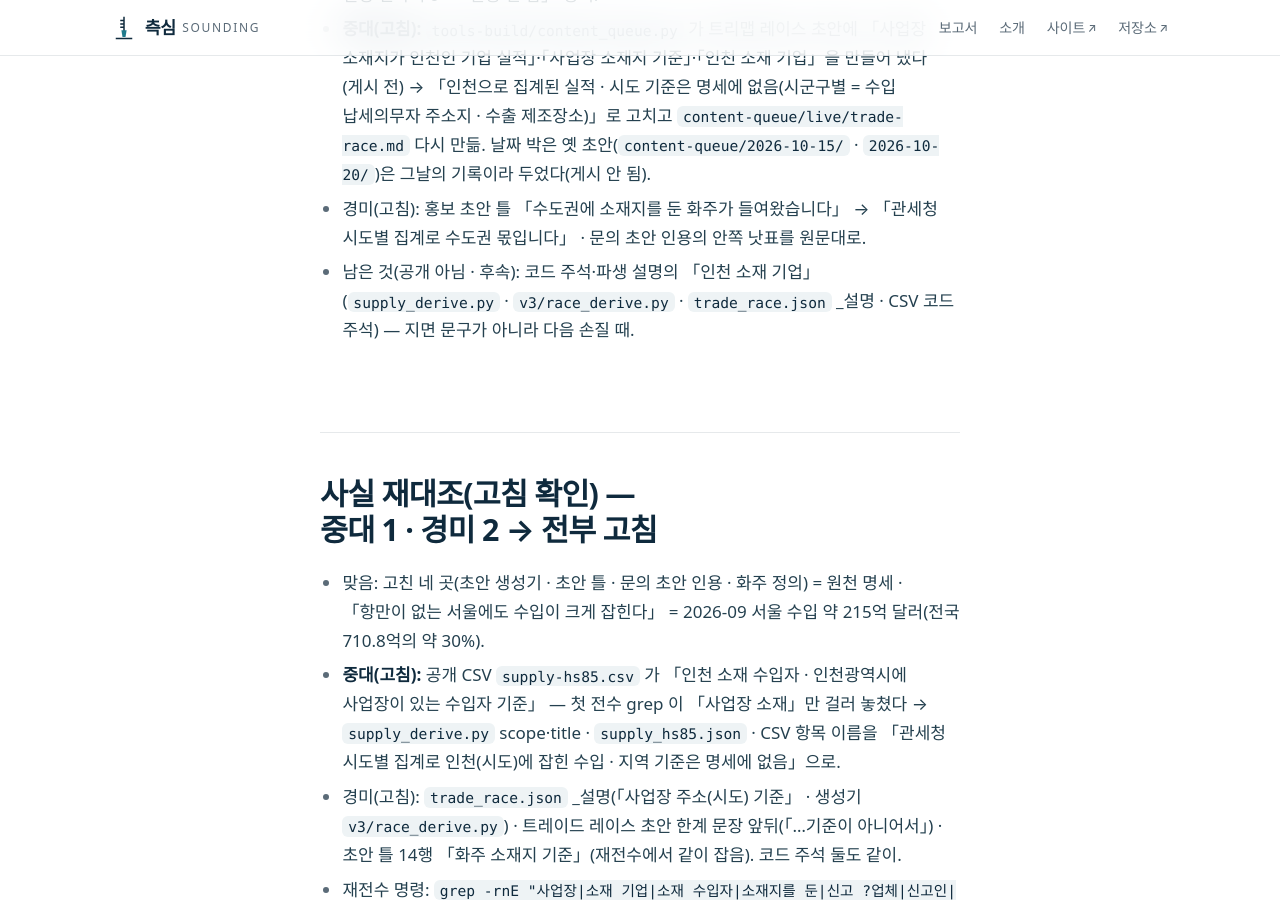
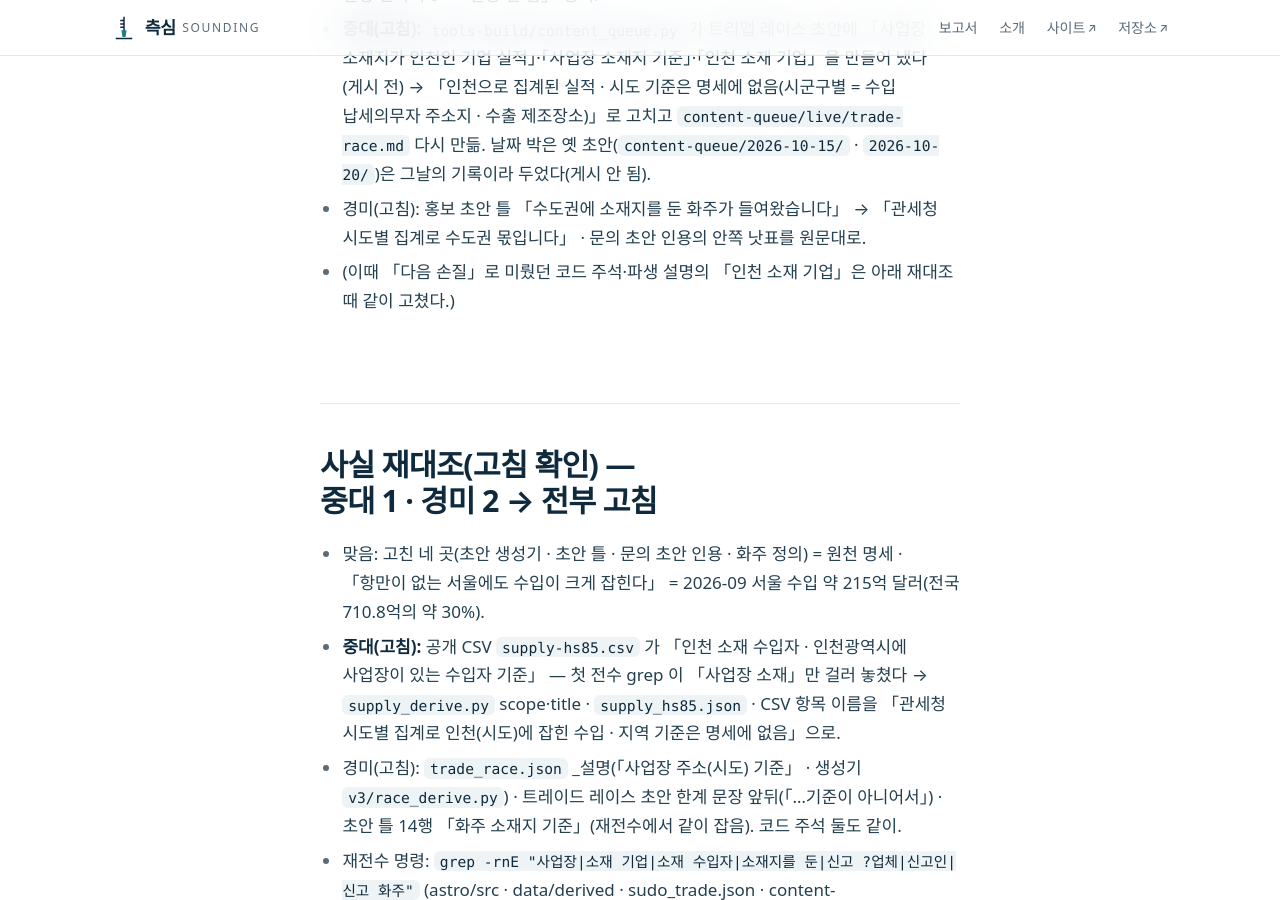
Before and after one commit to jisangj03-dev/incheon-port-analysis, a Jekyll site: the page built from docs/채점표_20261103_시도기준.md, in a window 1280 px wide and 900 px high, scrolled down 1475 px. Built offline with Jekyll 4.4.1, drawn with Linux system fonts in a browser that asks for light colours; some web fonts are replaced; our own code applies the rules of GitHub Pages for plain Markdown files.

Commit message:
채점표 낡은 줄 바로잡기
Co-Authored-By: Claude Opus 5.5 <noreply@anthropic.com>

```diff
--- a/docs/채점표_20261103_시도기준.md
+++ b/docs/채점표_20261103_시도기준.md
@@ -20,7 +20,7 @@
 - 맞음: 홈 시도 설명 = 원천 명세(15101641 에 지역 기준 없음 · 15134343 「지역 : 수입은 「납세의무자 주소지 우편번호」, 수출은 「제조장소 우편번호」 기준으로 집계」) · 시군구 기준을 시도 기준으로 단정한 곳 0 · 「화주」(수입 = 관세법 제19조 납세의무자 원칙) · CSV 수출 이름표 · /data.html 링크 둘 다 main 에 실재 · 문의 초안 실명·연락처 0 · 「발송 안 함」 명시.
 - **중대(고침):** `tools-build/content_queue.py` 가 트리맵 레이스 초안에 「사업장 소재지가 인천인 기업 실적」·「사업장 소재지 기준」·「인천 소재 기업」을 만들어 냈다(게시 전) → 「인천으로 집계된 실적 · 시도 기준은 명세에 없음(시군구별 = 수입 납세의무자 주소지 · 수출 제조장소)」로 고치고 `content-queue/live/trade-race.md` 다시 만듦. 날짜 박은 옛 초안(`content-queue/2026-10-15/` · `2026-10-20/`)은 그날의 기록이라 두었다(게시 안 됨).
 - 경미(고침): 홍보 초안 틀 「수도권에 소재지를 둔 화주가 들여왔습니다」 → 「관세청 시도별 집계로 수도권 몫입니다」 · 문의 초안 인용의 안쪽 낫표를 원문대로.
-- 남은 것(공개 아님 · 후속): 코드 주석·파생 설명의 「인천 소재 기업」(`supply_derive.py` · `v3/race_derive.py` · `trade_race.json` _설명 · CSV 코드 주석) — 지면 문구가 아니라 다음 손질 때.
+- (이때 「다음 손질」로 미뤘던 코드 주석·파생 설명의 「인천 소재 기업」은 아래 재대조 때 같이 고쳤다.)
 
 ## 사실 재대조(고침 확인) — 중대 1 · 경미 2 → 전부 고침
 - 맞음: 고친 네 곳(초안 생성기 · 초안 틀 · 문의 초안 인용 · 화주 정의) = 원천 명세 · 「항만이 없는 서울에도 수입이 크게 잡힌다」 = 2026-09 서울 수입 약 215억 달러(전국 710.8억의 약 30%).
```
